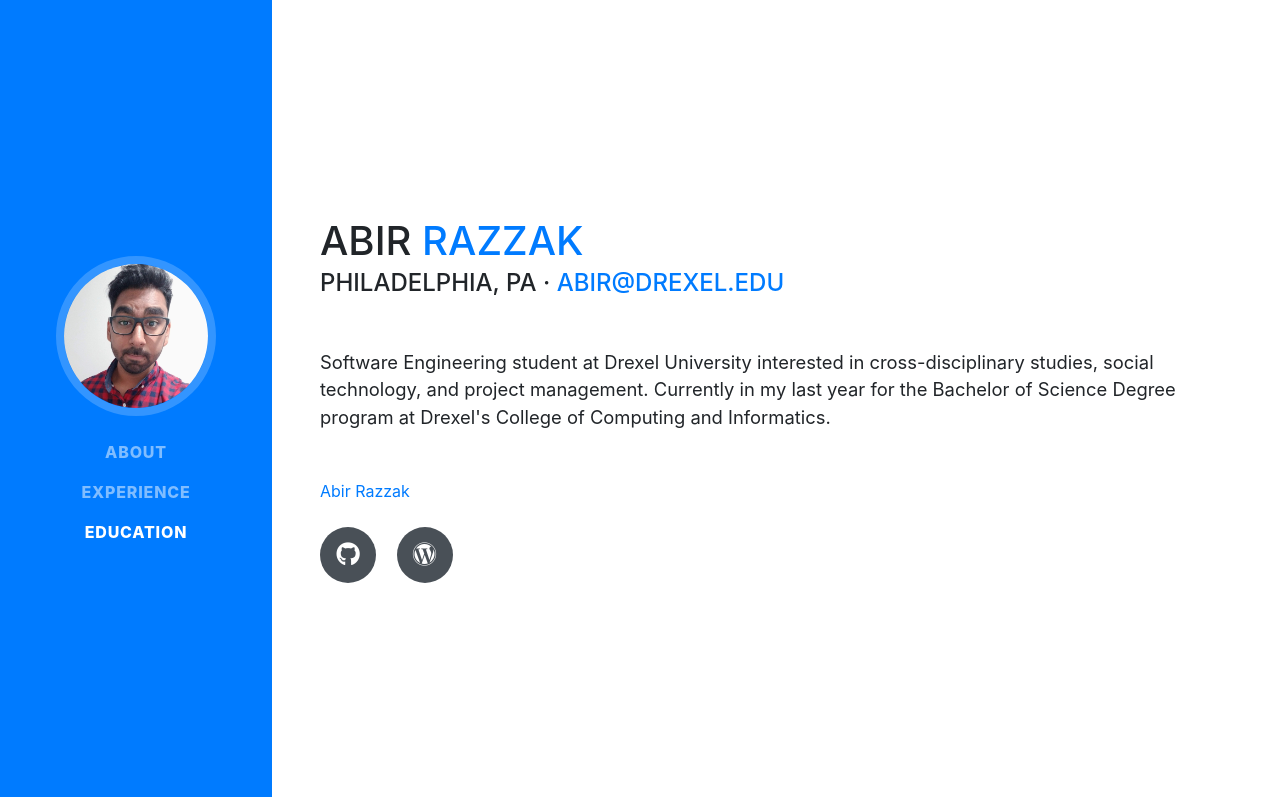
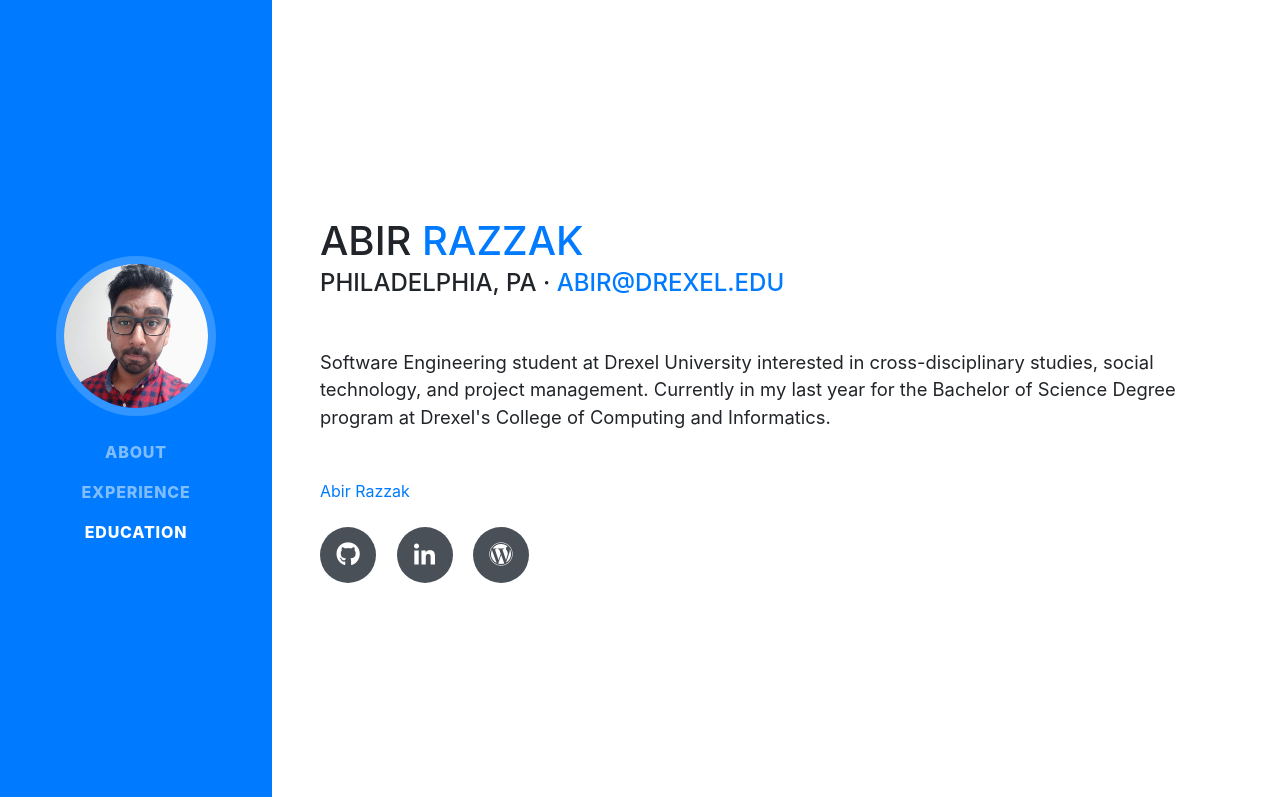
Before and after one commit to AbirRazzak/AbirRazzak.github.io, a website with bundled scripts: page index.html in a window 1280 px wide. Shown: the top 797 px of the page. Built offline with nearby package versions, Linux system fonts and the light colour scheme; a web font is replaced by a local one.

Commit message:
Enabled LinkedIn button again
Enabled the LinkedIn button alongside the embed for users who disable LinkedIn tracking.

```diff
--- a/index.html
+++ b/index.html
@@ -73,11 +73,11 @@
           <div class="LI-profile-badge"  data-version="v1" data-size="large" data-locale="en_US" data-type="horizontal" data-theme="dark" data-vanity="abirrazzak"><a class="LI-simple-link" href='https://www.linkedin.com/in/abirrazzak?trk=profile-badge'>Abir Razzak</a></div>
           <br>
           <div class="social-icons">
-<!--             <a href="https://www.linkedin.com/in/abirrazzak/" target="_blank" title="Abir Razzak's LinkedIn">
-              <i class="fab fa-linkedin-in"></i>
-            </a> -->
             <a href="https://github.com/AbirRazzak" target="_blank" title="Abir Razzak's GitHub Profile">
               <i class="fab fa-github"></i>
+            </a>
+            <a href="https://www.linkedin.com/in/abirrazzak/" target="_blank" title="Abir Razzak's LinkedIn">
+              <i class="fab fa-linkedin-in"></i>
             </a>
             <a href="https://abirrazzak.wordpress.com/" target="_blank" title="Abir Razzak's Personal Blog">
               <i class="fab fa-wordpress"></i>
```
